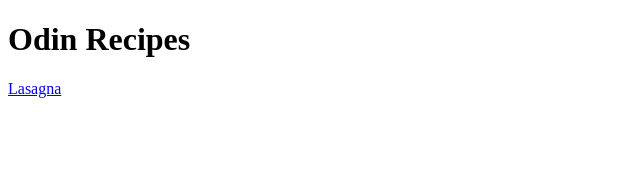
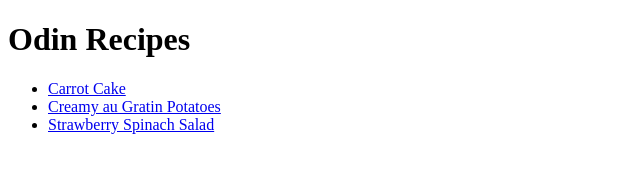
Before and after one commit to aadil8899/odin-recipes, a plain HTML site: page index.html in a window 1280 px wide. Shown: the whole page, without its empty margins (0-640 px from the left). Drawn offline with Linux system fonts and the light colour scheme.

Commit message:
list of links to respective recipe pages are created

```diff
--- a/index.html
+++ b/index.html
@@ -8,6 +8,10 @@
 </head>
 <body>
     <h1>Odin Recipes</h1>
-    <a href="recipes/lasagna.html">Lasagna</a>
+    <ul>
+        <li><a href="recipes/CarrotCake.html">Carrot Cake</a></li>
+        <li><a href="recipes/gratinpotatoes.html">Creamy au Gratin Potatoes</a></li>
+        <li><a href="recipes/strawberryspinachsalad.html">Strawberry Spinach Salad</a></li>
+    </ul>
 </body>
 </html>
```
